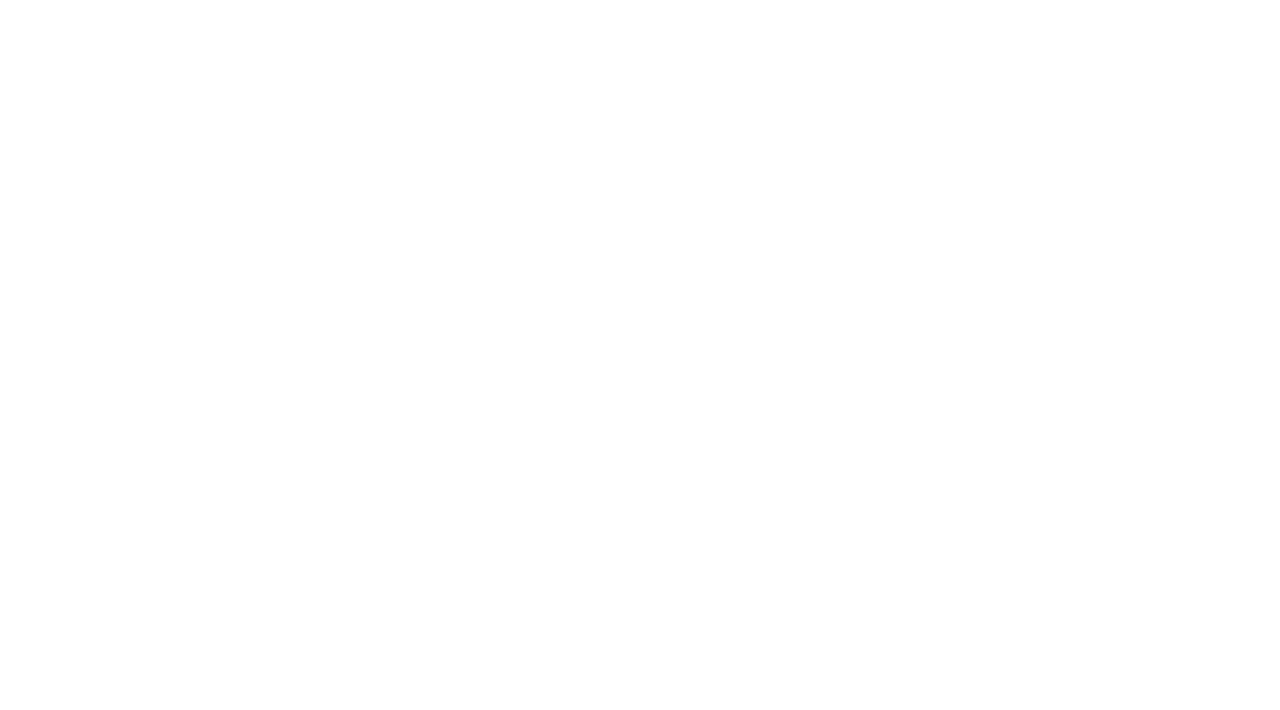
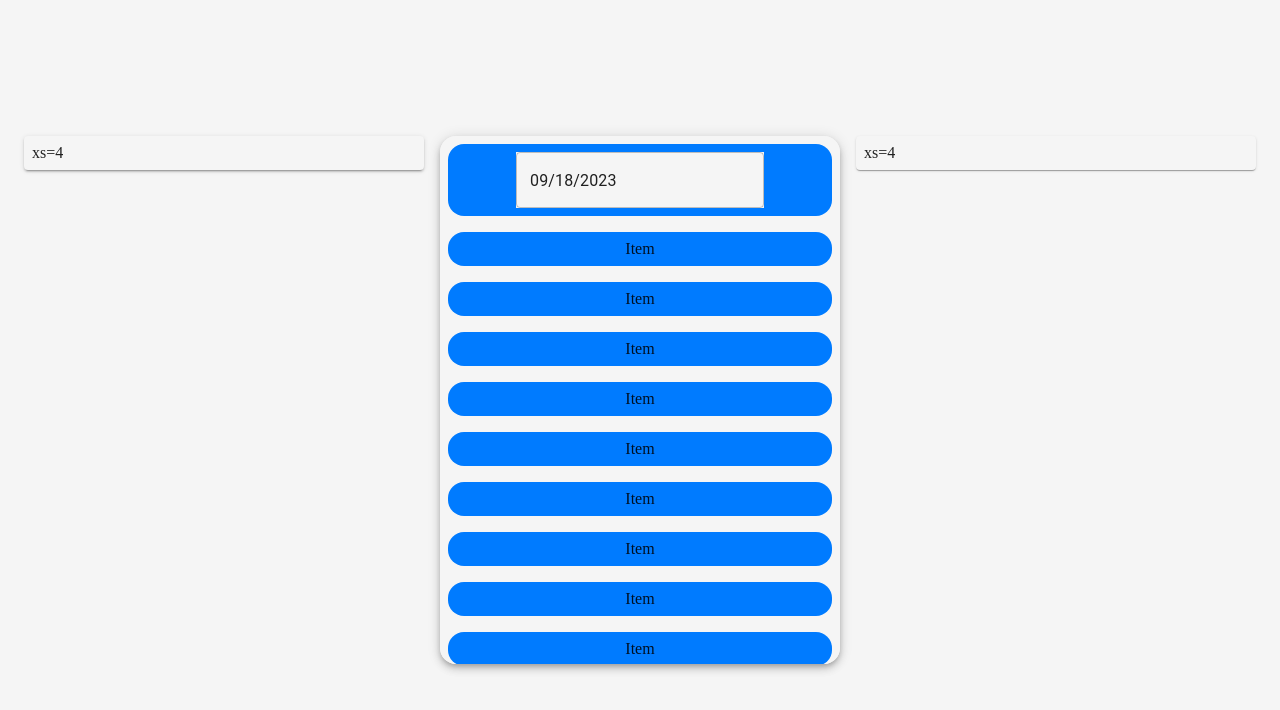
Before and after one commit to MichaelLin12/ToDoApp, a React (Create React App) app in the folder frontend/: page / in a window 1280 px wide. Shown: the top 710 px of the page. Built offline with nearby package versions, Linux system fonts and the light colour scheme; the HTML template or start-up script is replaced by a standard one.

Commit message:
outlined the task item

```diff
--- a/frontend/src/App.tsx
+++ b/frontend/src/App.tsx
@@ -1,9 +1,42 @@
 import React from 'react';
+import Box from '@mui/material/Box';
+import Grid from '@mui/material/Grid';
+import {Colors} from './Colors';
+import Container from '@mui/material/Container';
+import Weather from './components/Weather';
+import Time from './components/Time';
+import ToDo from './components/ToDo';
+import { LocalizationProvider } from '@mui/x-date-pickers';
+import { AdapterDayjs } from '@mui/x-date-pickers/AdapterDayjs'
 
 function App() {
   return (
-    <div className="App">
-    </div>
+    <LocalizationProvider dateAdapter={AdapterDayjs}>
+      <Container maxWidth="xl" sx={{bgcolor: Colors.background}}>
+        <Box
+        sx={{
+          width: '100%',
+          height: '100vh',
+          display: 'flex',
+          justifyContent: 'center',
+          alignItems: 'center',
+          bgcolor: Colors.background
+        }}
+        >
+          <Grid container spacing={2}>
+            <Grid item xs={4}>
+              <Weather />
+            </Grid>
+            <Grid item xs={4}>
+              <ToDo />
+            </Grid>
+            <Grid item xs={4}>
+              <Time />
+            </Grid>
+          </Grid>
+        </Box>
+      </Container>
+    </LocalizationProvider>
   );
 }
 
--- a/frontend/src/Colors.tsx
+++ b/frontend/src/Colors.tsx
@@ -1,4 +1,4 @@
-const Colors = {
+export const Colors = {
     primary: '#007BFF', // Deep Blue: This color can be used for the main headers, buttons, and important elements to make them stand out.
     secondary: '#4CAF50', // Green: This color represents positivity and can be used for checkboxes or completed tasks.
     background: '#F5F5F5', // Light Gray: This color can be used for the background of the app. It's easy on the eyes.
--- /dev/null
+++ b/frontend/src/components/StackItem.tsx
@@ -0,0 +1,26 @@
+import React from 'react'
+import { styled } from '@mui/system';
+import {Colors} from '../Colors';
+
+const Item = styled('div')({
+    backgroundColor: Colors.primary,
+    display: 'flex',
+    justifyContent: 'center',
+    alignItems: 'center',
+    width: '100%',
+    borderRadius: '1rem',
+    marginTop: '0.5rem',
+    marginBottom: '0.5rem',
+    paddingTop: '0.5rem',
+    paddingBottom: '0.5rem'
+});
+
+export default function StackItem() {
+  return (
+    <>
+        <Item>
+            Item
+        </Item>
+    </>
+  )
+}
--- /dev/null
+++ b/frontend/src/components/Time.tsx
@@ -0,0 +1,17 @@
+import React from 'react'
+import { styled } from '@mui/system';
+import Paper from '@mui/material/Paper';
+import {Colors} from '../Colors';
+
+const Item = styled(Paper)(({ theme }) => ({
+    backgroundColor: Colors.background,
+    padding: theme.spacing(1)
+  }));
+
+export default function Time() {
+  return (
+    <>
+        <Item>xs=4</Item>
+    </>
+  )
+}
--- /dev/null
+++ b/frontend/src/components/ToDo.tsx
@@ -0,0 +1,68 @@
+import React, {useState} from 'react'
+import { styled } from '@mui/system';
+import Paper from '@mui/material/Paper';
+import {Colors} from '../Colors';
+import Stack from '@mui/material/Stack';
+import dayjs from 'dayjs';
+import { DatePicker } from '@mui/x-date-pickers/DatePicker';
+import StackItem from './StackItem';
+
+const Header = styled('div')({
+    backgroundColor: Colors.primary,
+    display: 'flex',
+    justifyContent: 'center',
+    alignItems: 'center',
+    width: '100%',
+    borderRadius: '1rem',
+    marginTop: '0.5rem',
+    marginBottom: '0.5rem',
+    paddingTop: '0.5rem',
+    paddingBottom: '0.5rem'
+});
+
+const Palette = styled(Paper)(({ theme }) => ({
+    backgroundColor: Colors.background,
+    padding: theme.spacing(1),
+    maxHeight: '32rem',
+    Height: '32rem',
+    borderRadius: '1rem',
+    overflowY: 'auto'
+}));
+
+
+
+export default function ToDo() {
+    const [date, setDate] = useState(dayjs());
+  return (
+    <>
+        <Palette elevation={5}>
+            <Stack spacing={2}>
+                <Header>
+                    <DatePicker
+                        value={date}
+                        onChange={(newValue: any) => {
+                            setDate(newValue);
+                        }}
+                        views={['year', 'month', 'day']}
+                        sx={{ backgroundColor: Colors.background}}
+                    />
+                </Header>
+                <StackItem />
+                <StackItem />
+                <StackItem />
+                <StackItem />
+                <StackItem />
+                <StackItem />
+                <StackItem />
+                <StackItem />
+                <StackItem />
+                <StackItem />
+                <StackItem />
+                <StackItem />
+                <StackItem />
+                <StackItem />
+            </Stack>
+        </Palette>
+    </>
+  )
+}
--- /dev/null
+++ b/frontend/src/components/Weather.tsx
@@ -0,0 +1,17 @@
+import React from 'react'
+import { styled } from '@mui/system';
+import Paper from '@mui/material/Paper';
+import {Colors} from '../Colors';
+
+const Item = styled(Paper)(({ theme }) => ({
+    backgroundColor: Colors.background,
+    padding: theme.spacing(1)
+  }));
+
+export default function Weather() {
+  return (
+    <>
+        <Item elevation={2}>xs=4</Item>
+    </>
+  )
+}
```
